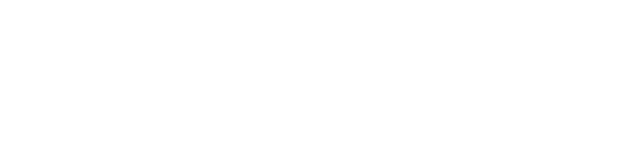
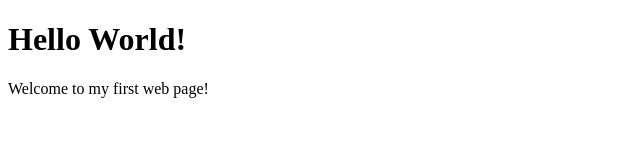
Before and after one commit to nyamnyamcoder/hello-world, a plain HTML site: page index.html in a window 1280 px wide. Shown: the whole page, without its empty margins (0-640 px from the left). Drawn offline with Linux system fonts and the light colour scheme.

Commit message:
Fixing issue

```diff
--- a/index.html
+++ b/index.html
@@ -3,9 +3,10 @@
 <head>
     <meta charset="UTF-8">
     <meta name="viewport" content="width=device-width, initial-scale=1.0">
-    <title>Document</title>
+    <title>Hello World!</title>
 </head>
 <body>
-
+    <h1>Hello World!</h1>
+    <p> Welcome to my first web page!</p>
 </body>
 </html>
```
